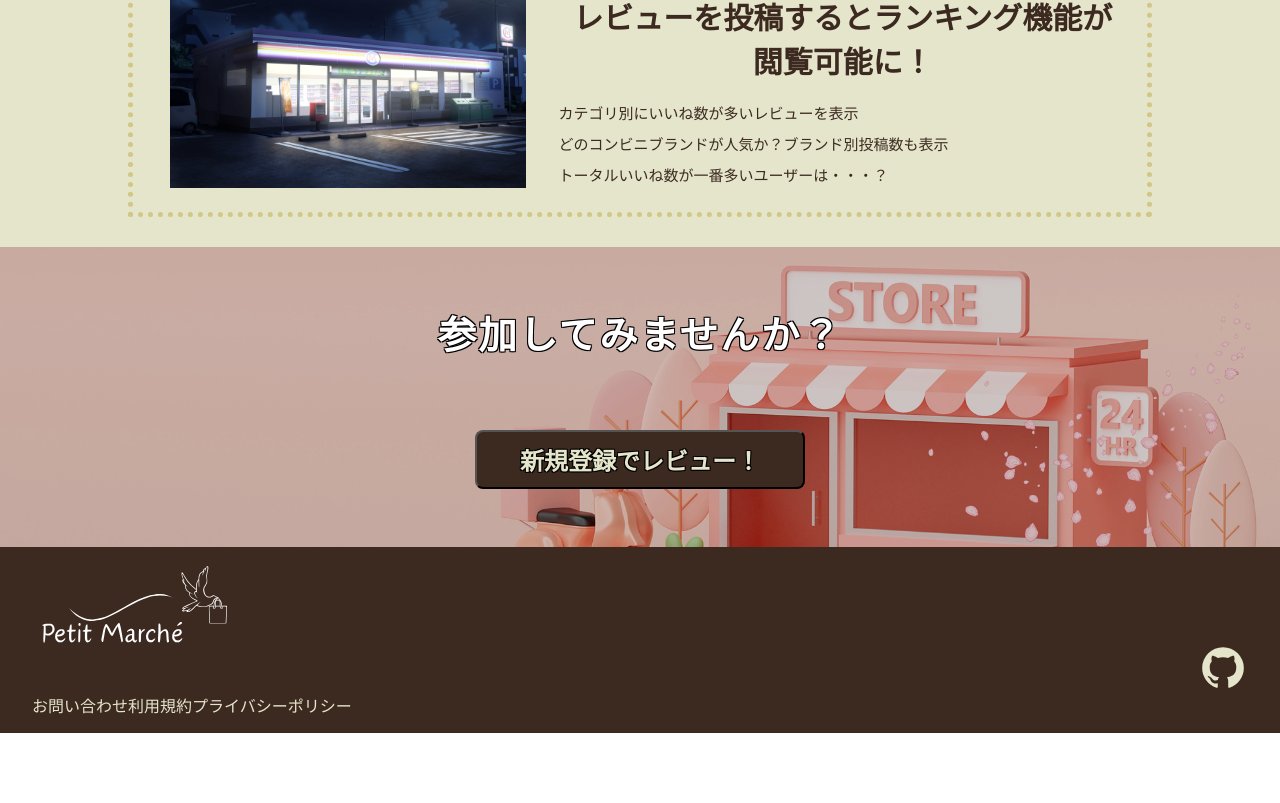
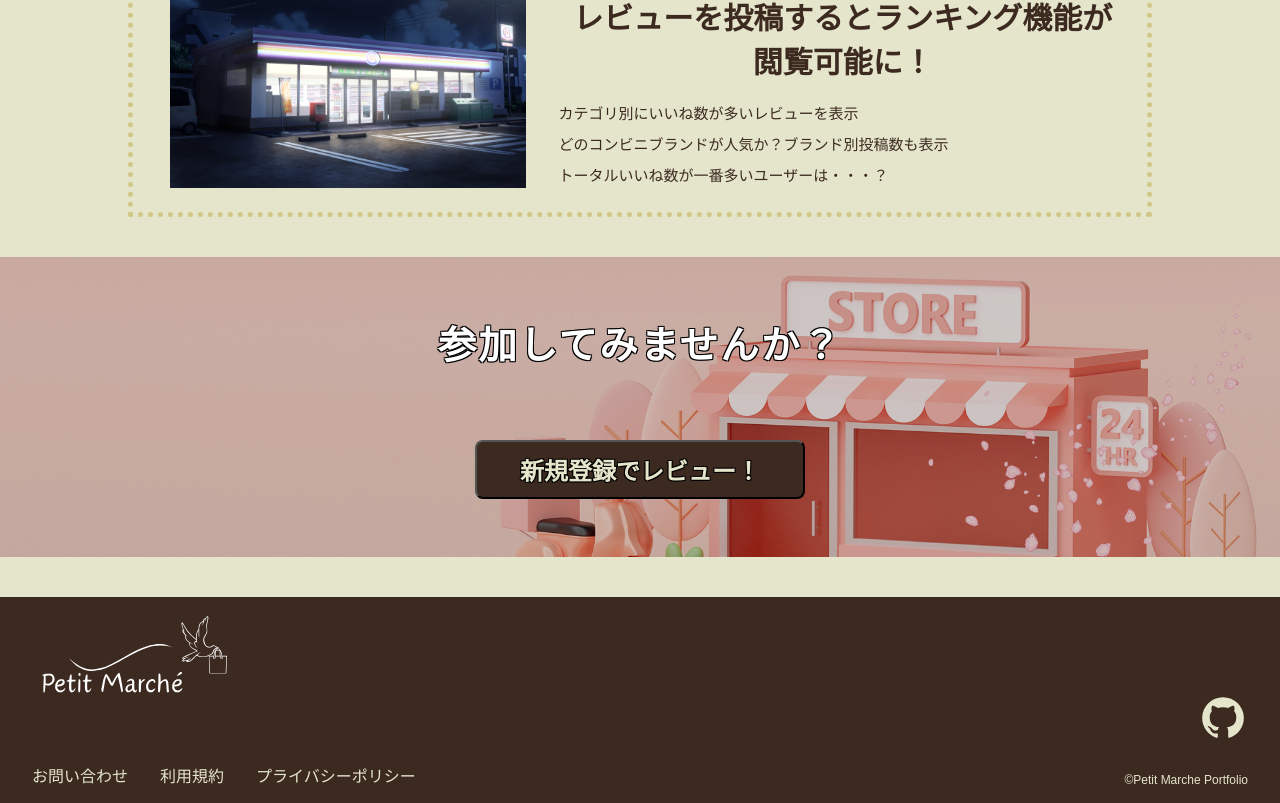
Before and after one commit to tatsuya1981/Petit-March-, a Next.js app in the folder frontend/: page / in a window 1280 px wide. Shown: the part 2223-3026 px from the top of the page. Before the commit the page ends 2956 px from the top, so only its background shows below. Built offline with nearby package versions, Linux system fonts and the light colour scheme; a web font is replaced by a local one.

Commit message:
フッター作成

```diff
--- a/frontend/src/app/(routes)/page.module.scss
+++ b/frontend/src/app/(routes)/page.module.scss
@@ -83,5 +83,5 @@
 }
 
 .rankingComponent {
-  margin-bottom: 30px;
+  margin-bottom: 5vh;
 }
--- a/frontend/src/app/components/molecules/footerMenu/index.module.scss
+++ b/frontend/src/app/components/molecules/footerMenu/index.module.scss
@@ -0,0 +1,52 @@
+@import '../../../styles/mixins';
+
+.menu {
+  display: flex;
+  justify-content: space-between;
+  align-items: end;
+
+  @include min('sm') {
+    flex-direction: column;
+    align-items: flex-start;
+  }
+}
+
+.menuWrapper {
+  @include min('sm') {
+    display: flex;
+    flex-direction: column;
+    margin-bottom: 1em;
+  }
+}
+
+.link {
+  padding-right: 2em;
+  @include min('md') {
+    padding-right: 1em;
+  }
+  @include min('sm') {
+    padding: 0;
+  }
+}
+
+.text {
+  font-size: 1em;
+
+  @include min('md') {
+    font-size: clamp(10px, 0.8em, 11px);
+  }
+  @include min('sm') {
+    font-size: clamp(10px, 0.8em, 11px);
+  }
+}
+
+.copyRight {
+  font-size: 12px;
+
+  @include min('md') {
+    font-size: clamp(10px, 0.8em, 11px);
+  }
+  @include min('sm') {
+    font-size: clamp(10px, 0.8em, 11px);
+  }
+}
--- a/frontend/src/app/components/molecules/footerMenu/index.tsx
+++ b/frontend/src/app/components/molecules/footerMenu/index.tsx
@@ -4,6 +4,7 @@ import styles from './index.module.scss';
 const FooterMenu = () => {
   return (
     <div className={styles.menu}>
+      <div className={styles.menuWrapper}>
         <Link href="/" className={styles.link}>
           <span className={styles.text}>お問い合わせ</span>
         </Link>
@@ -14,6 +15,8 @@ const FooterMenu = () => {
           <span className={styles.text}>プライバシーポリシー</span>
         </Link>
       </div>
+      <small className={styles.copyRight}>©︎Petit Marche Portfolio</small>
+    </div>
   );
 };
 
--- a/frontend/src/app/components/organisms/bottomImage/index.module.scss
+++ b/frontend/src/app/components/organisms/bottomImage/index.module.scss
@@ -4,6 +4,7 @@
   width: 100vw;
   height: 300px;
   position: relative;
+  margin-bottom: 5vh;
 }
 
 .image {
--- a/frontend/src/app/components/organisms/footer/Index.tsx
+++ b/frontend/src/app/components/organisms/footer/Index.tsx
@@ -1,6 +1,7 @@
 import Image from 'next/image';
 import styles from './index.module.scss';
 import FooterMenu from '../../molecules/footerMenu';
+import Link from 'next/link';
 
 const Footer = () => {
   return (
@@ -15,7 +16,16 @@ const Footer = () => {
             height={100}
             priority
           />
-          <Image className={styles.logoGithub} src="/github.svg" alt="当サイトのロゴ" width={50} height={50} priority />
+          <Link href="https://github.com/tatsuya1981" className={styles.link}>
+            <Image
+              className={styles.logoGithub}
+              src="/github.svg"
+              alt="当サイトのロゴ"
+              width={50}
+              height={50}
+              priority
+            />
+          </Link>
         </div>
         <div className={styles.menu}>
           <FooterMenu />
--- a/frontend/src/app/components/organisms/footer/index.module.scss
+++ b/frontend/src/app/components/organisms/footer/index.module.scss
@@ -14,6 +14,10 @@
 .logoWrapper {
   display: flex;
   flex-direction: column;
+  margin-bottom: 1em;
+  @include min('sm') {
+    margin-bottom: 0;
+  }
 }
 
 .logo {
@@ -26,12 +30,19 @@
   }
   @include min('sm') {
     max-width: 60%;
-    margin-bottom: 20px;
+    margin-bottom: 50px;
+  }
+}
+
+.link {
+  align-self: flex-end;
+
+  @include min('sm') {
+    align-self: flex-start;
   }
 }
 
 .logoGithub {
-  align-self: flex-end;
   @include min('sm') {
     align-self: flex-start;
     margin-bottom: 20px;
```
Lines whose indentation alone changed are shown as unchanged.
